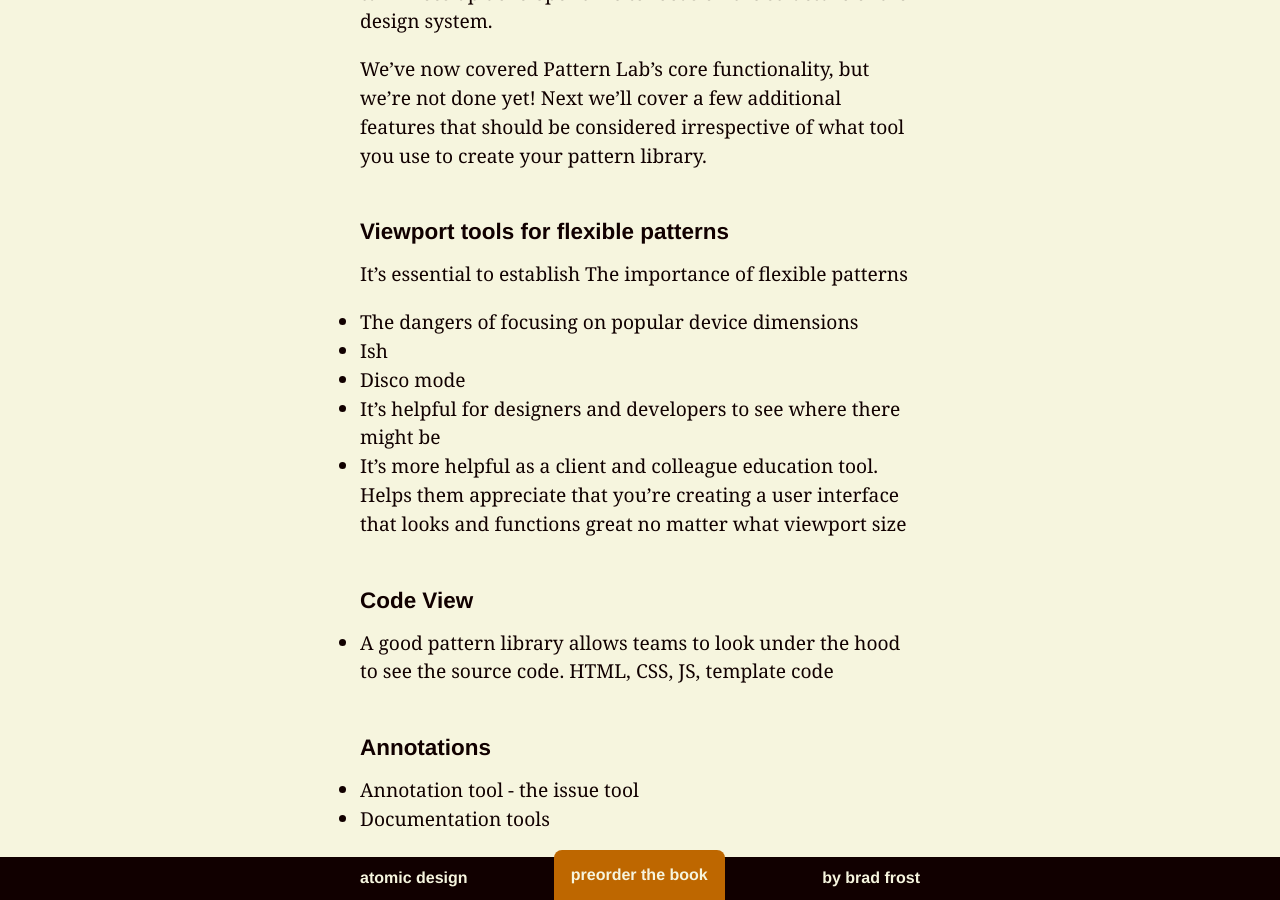
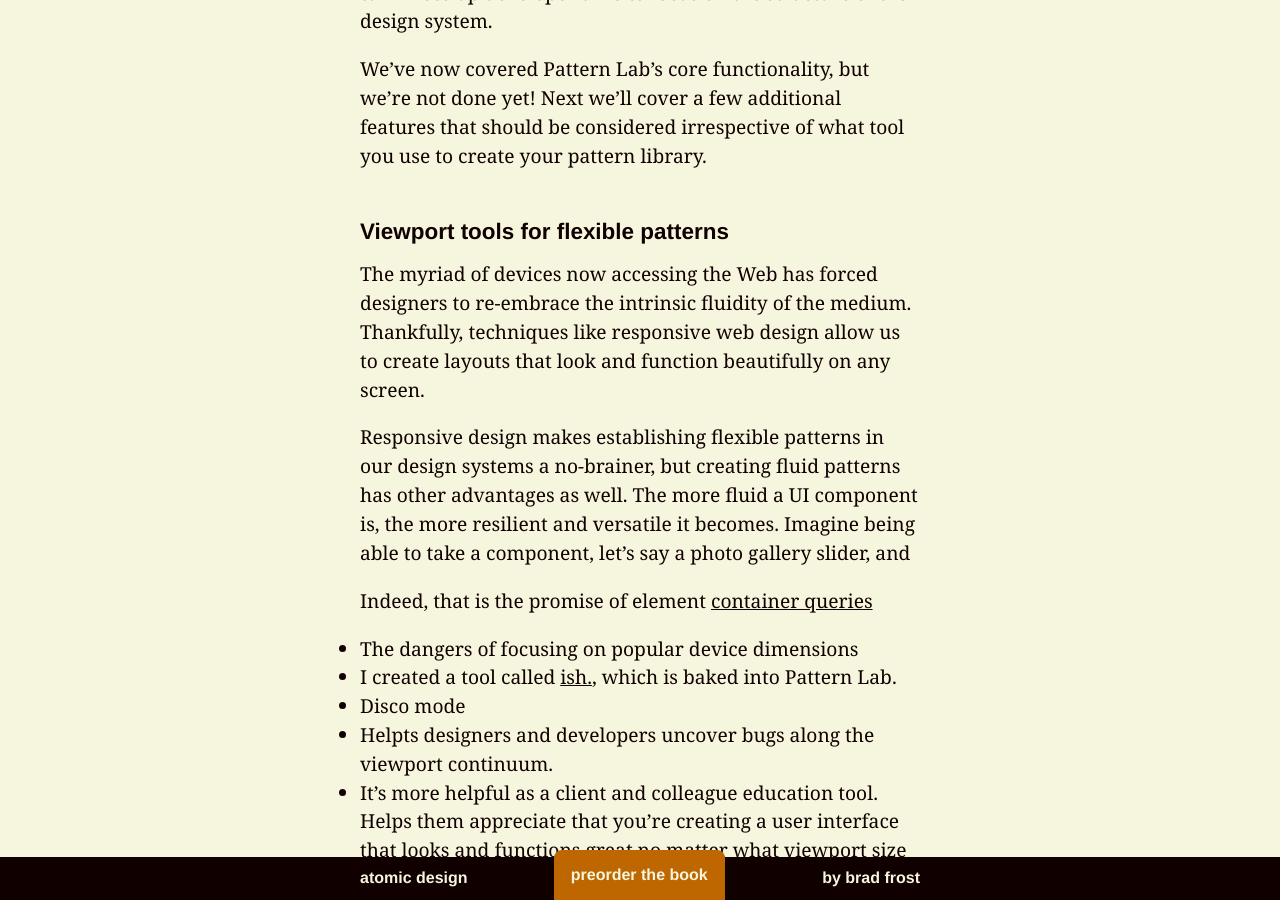
Before and after one commit to bradfrost/atomic-design, a Jekyll site: the page built from chapter-3.md, in a window 1280 px wide and 900 px high, scrolled down 26076 px. Built offline with Jekyll 4.4.1, drawn with Linux system fonts in a browser that asks for light colours.

Commit message:
Chapter 3 draft
Flexible patterns section

```diff
--- a/chapter-3.md
+++ b/chapter-3.md
@@ -341,11 +341,16 @@ Whew. If you've made it this far, congratulations! You now know how to add and m
 We've now covered Pattern Lab's core functionality, but we're not done yet! Next we'll cover a few additional features that should be considered irrespective of what tool you use to create your pattern library.
 
 ### Viewport tools for flexible patterns
-It's essential to establish The importance of flexible patterns
+The myriad of devices now accessing the Web has forced designers to re-embrace the intrinsic fluidity of the medium. Thankfully, techniques like responsive web design allow us to create layouts that look and function beautifully on any screen.
+
+Responsive design makes establishing flexible patterns in our design systems a no-brainer, but creating fluid patterns has other advantages as well. The more fluid a UI component is, the more resilient and versatile it becomes. Imagine being able to take a component, let's say a photo gallery slider, and
+
+Indeed, that is the promise of element [container queries](http://alistapart.com/article/container-queries-once-more-unto-the-breach)
+
 - The dangers of focusing on popular device dimensions
-- Ish
+- I created a tool called [ish.](http://bradfrost.com/demo/ish/), which is baked into Pattern Lab.
 - Disco mode
-- It's helpful for designers and developers to see where there might be
+- Helpts designers and developers uncover bugs along the viewport continuum.
 - It's more helpful as a client and colleague education tool. Helps them appreciate that you're creating a user interface that looks and functions great no matter what viewport size
 
 ### Code View
```
Also changed, not shown: 2 other files.
